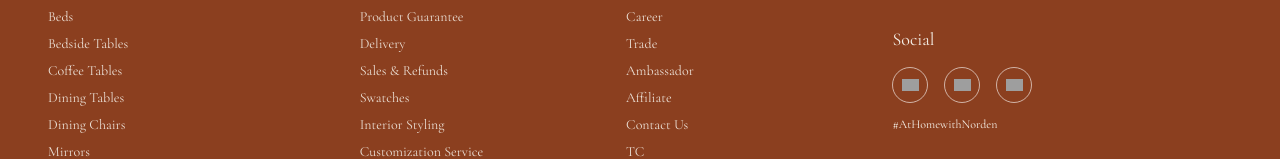
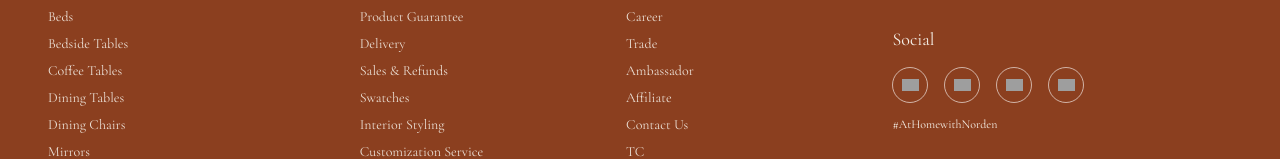
Before and after one commit to juwoncaleb/norden, a Next.js app: page /delivery in a window 1280 px wide. Shown: the part 2692-2851 px from the top of the page. Built offline with nearby package versions, Linux system fonts and the light colour scheme; no server answers; grey boxes are pictures that could not be loaded; a web font is replaced by a local one.

Commit message:
updated footer added tikok

```diff
--- a/pages/component/footer.js
+++ b/pages/component/footer.js
@@ -78,8 +78,12 @@ const SOCIAL = [
     href: "https://www.instagram.com/thenorden_hq",
     icon: "instagram",
   },
+  {
+    name: "TikTok",
+    href: "https://www.tiktok.com/@thenorden_hq?lang=en",
+    icon: "tiktok",
+  },
 ];
-
 // ============================================
 // LEGAL LINKS
 // ============================================
```
